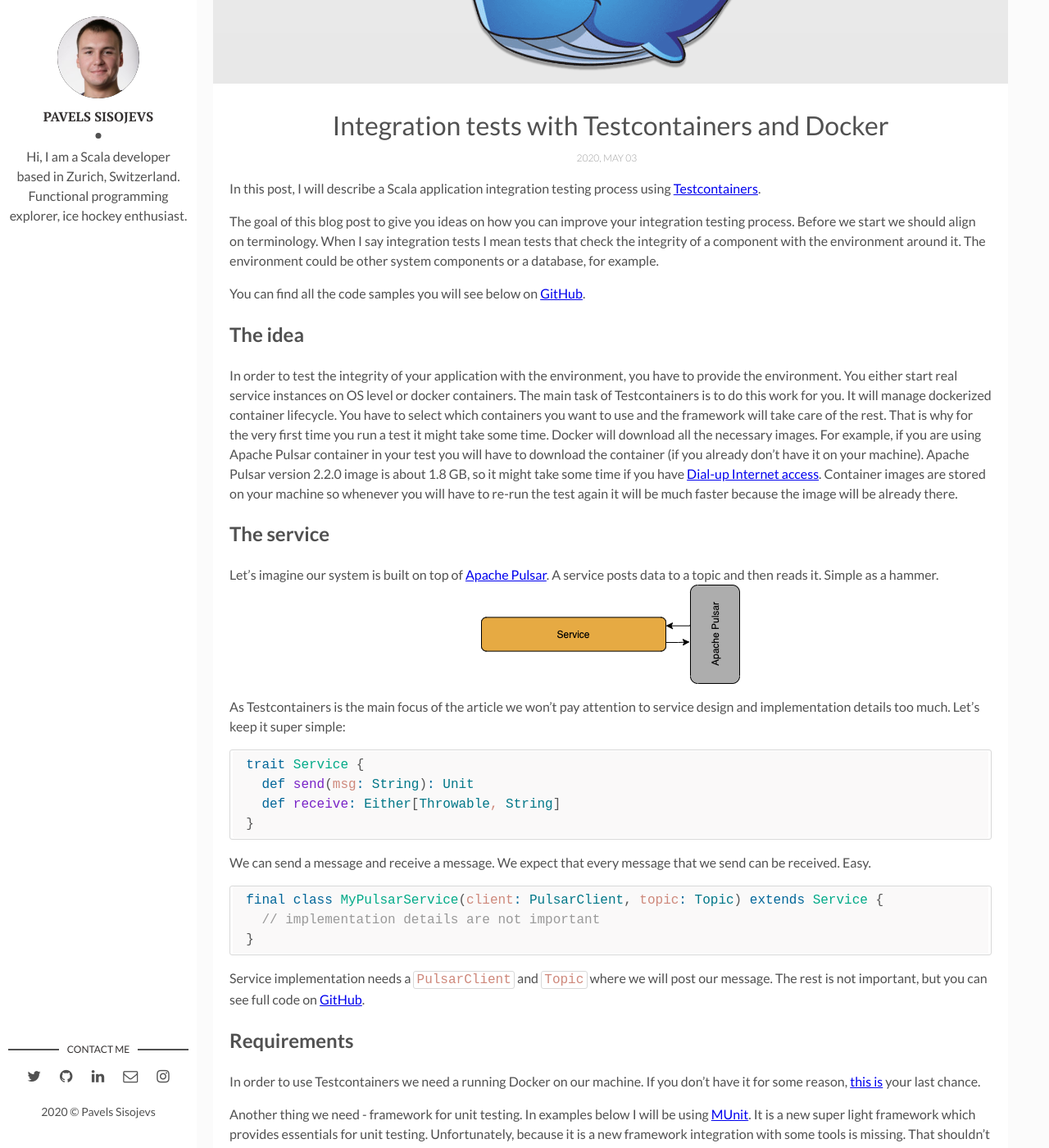
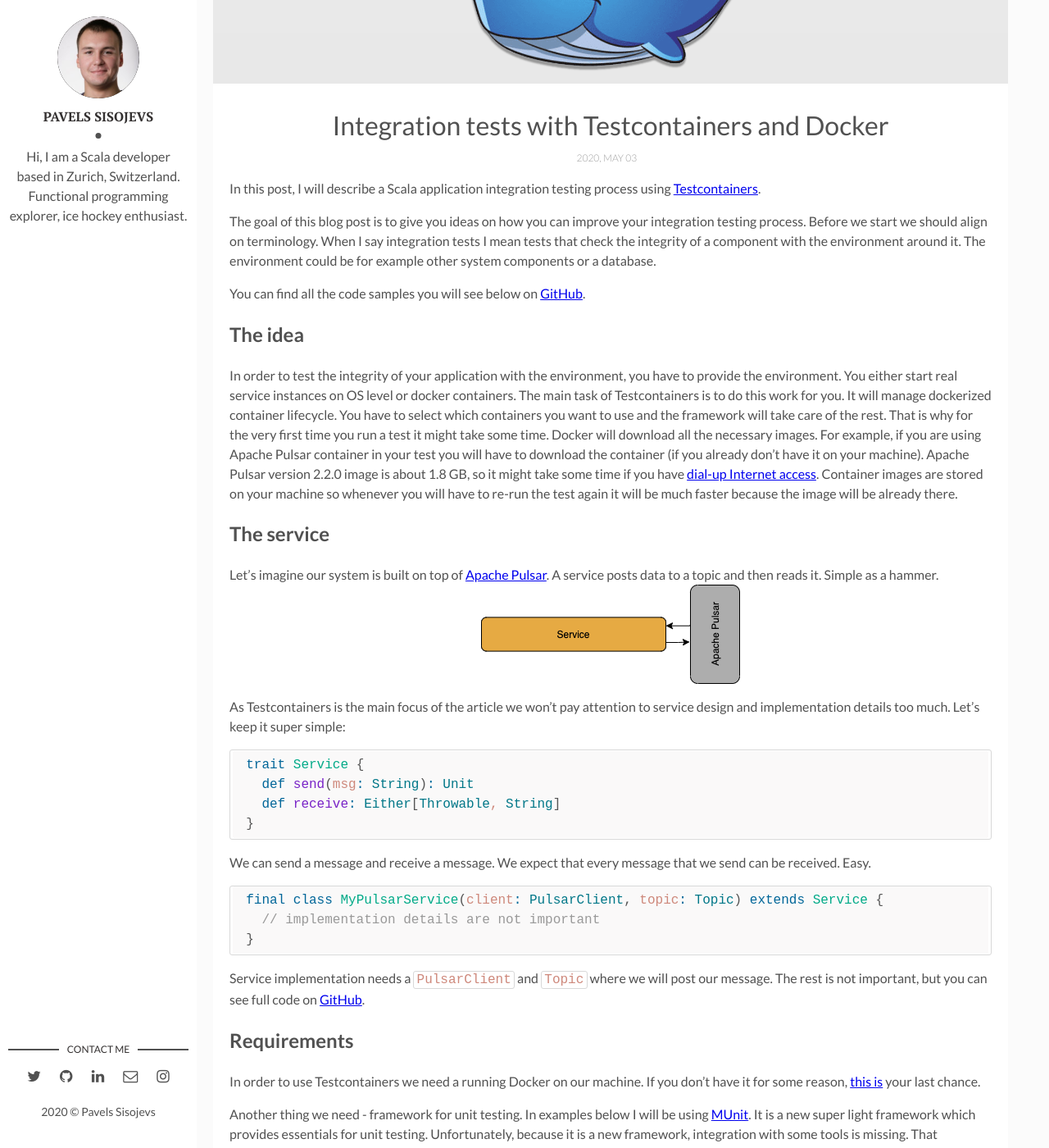
Before and after one commit to the-pavels/psisoyev.github.io, a Jekyll site: the page built from _posts/2020-05-03-testcontainers.markdown, in a window 1280 px wide and 1400 px high, scrolled down 349 px. Shown: the whole window at 82% size. Built offline with Jekyll 4.4.1, drawn with Linux system fonts in a browser that asks for light colours; emoji names are drawn with the system emoji font; comment, search, counter and statistics services are not loaded; some of the changed text lies outside the part shown.

Commit message:
Edit wording

````diff
--- a/_posts/2020-05-03-testcontainers.markdown
+++ b/_posts/2020-05-03-testcontainers.markdown
@@ -10,9 +10,9 @@ comments: true
 
 In this post, I will describe a Scala application integration testing process using [Testcontainers](https://www.testcontainers.org/).
 
-The goal of this blog post to give you ideas on how you can improve your integration testing process. Before we start we should align on terminology.
+The goal of this blog post is to give you ideas on how you can improve your integration testing process. Before we start we should align on terminology.
 When I say integration tests I mean tests that check the integrity of a component with the environment around it.
-The environment could be other system components or a database, for example.
+The environment could be for example other system components or a database.
 
 You can find all the code samples you will see below on [GitHub](https://github.com/psisoyev/testcontainers-example).
 
@@ -25,7 +25,7 @@ You have to select which containers you want to use and the framework will take
 That is why for the very first time you run a test it might take some time.
 Docker will download all the necessary images.
 For example, if you are using Apache Pulsar container in your test you will have to download the container (if you already don't have it on your machine).
-Apache Pulsar version 2.2.0 image is about 1.8 GB, so it might take some time if you have [Dial-up Internet access](https://en.wikipedia.org/wiki/Dial-up_Internet_access).
+Apache Pulsar version 2.2.0 image is about 1.8 GB, so it might take some time if you have [dial-up Internet access](https://en.wikipedia.org/wiki/Dial-up_Internet_access).
 Container images are stored on your machine so whenever you will have to re-run the test again it will be much faster because the image will be already there.
 
 ## The service
@@ -56,7 +56,7 @@ If you don't have it for some reason, [this is](https://docs.docker.com/get-dock
 
 Another thing we need - framework for unit testing. In examples below I will be using [MUnit](https://scalameta.org/munit/).
 It is a new super light framework which provides essentials for unit testing.
-Unfortunately, because it is a new framework integration with some tools is missing.
+Unfortunately, because it is a new framework, integration with some tools is missing.
 That shouldn't be a show stopper for us.
 For convenience, I have [implemented](https://github.com/testcontainers/testcontainers-scala/pull/119) the integration and now it is available for everyone.
 Alternatively, we could just use Scalatest, but that's boring, right?
@@ -105,7 +105,7 @@ The only thing we have to do is to override `containerDef` which is container de
 For that, we use `PulsarContainer.Def()` as it is the container we would like to use.
 If we want to use a specific version of Apache Pulsar we can specify it in the constructor, for example, `PulsarContainer.Def("2.2.0")`.
 If you are planning to have several test suites with a specific container version I would recommend you to extract version to configuration or a singleton object.
-When the time will come to change it you will have to change it only in one place.
+When the time will come to change it, you will have to change it only in one place.
 
 Next, define a test scenario with `test` method from MUnit as you would normally do.
 Then wrap your scenario into `withContainers` block and we are done.
@@ -310,7 +310,7 @@ class DockerComposeSpec extends FunSuite with TestContainerForAll {
   }
 }
 ```
-The test is similar to the suites we have seen before. Except for few details.
+Except for a few details, the test is similar to the suites we have seen before.
 We have to use `DockerComposeContainer`, which accepts `docker-compose` as one parameter and list of exposed services as another.
 Actually there are more than two parameters and you can explore them yourself.
 In the scenario above we retrieve Nginx container by its name and we can do with it everything we did before and even more.
````
Also changed, not shown: other parts of _posts/2020-05-03-testcontainers.markdown (+4 -4 lines).
